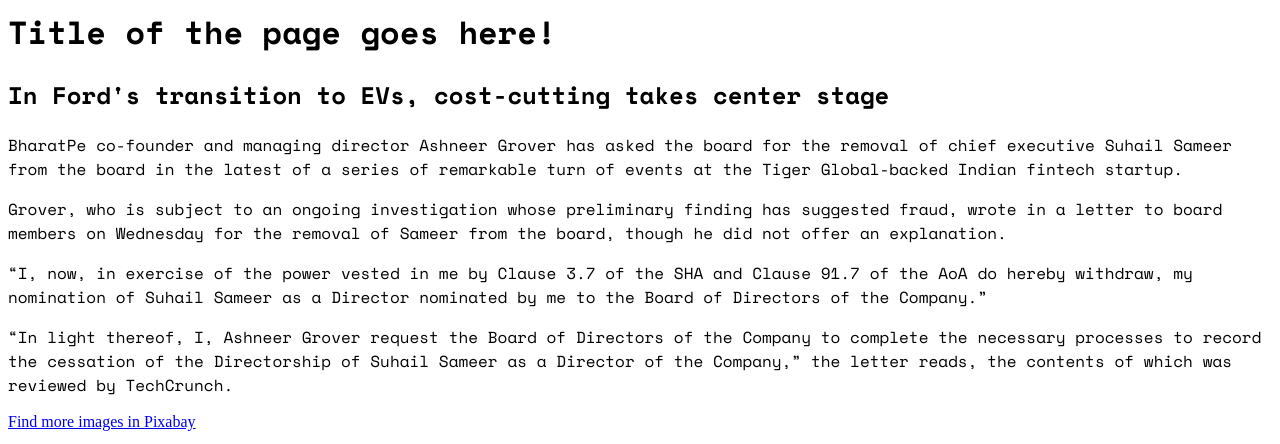
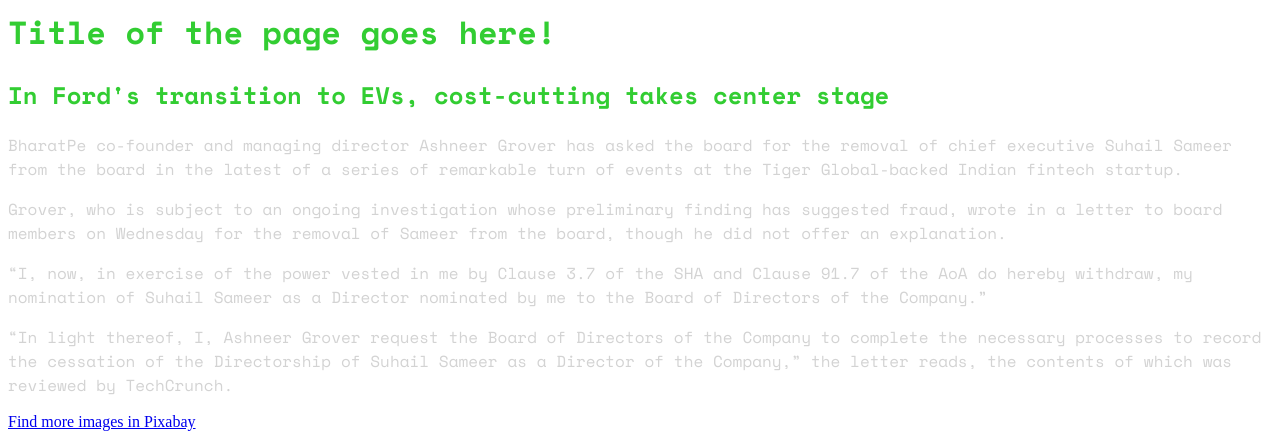
Before and after one commit to j00stan/ct341-JV, a plain HTML site: page index.html in a window 1280 px wide. Shown: the top 444 px of the page. Drawn offline with nearby package versions, Linux system fonts and the light colour scheme; grey boxes are pictures that could not be loaded.

```diff
--- a/index.html
+++ b/index.html
@@ -8,10 +8,12 @@
     <style>
         h1,
         h2{
+            color: limegreen;
             font-family: 'Space Mono', monospace;
             font-weight: 700;
         }
         p{
+            color: lightgray;
             font-family: 'Space Mono', monospace;
         }
     </style>
```
